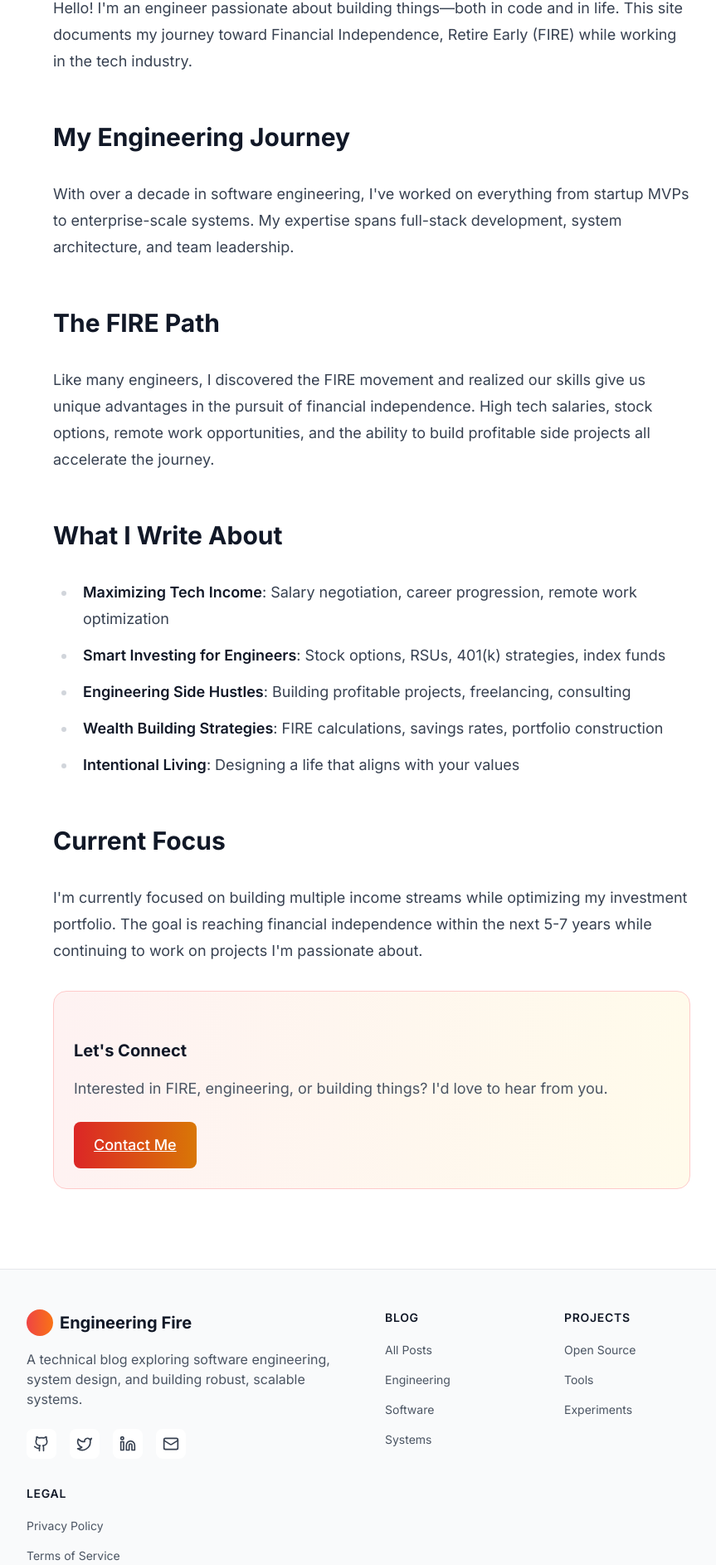
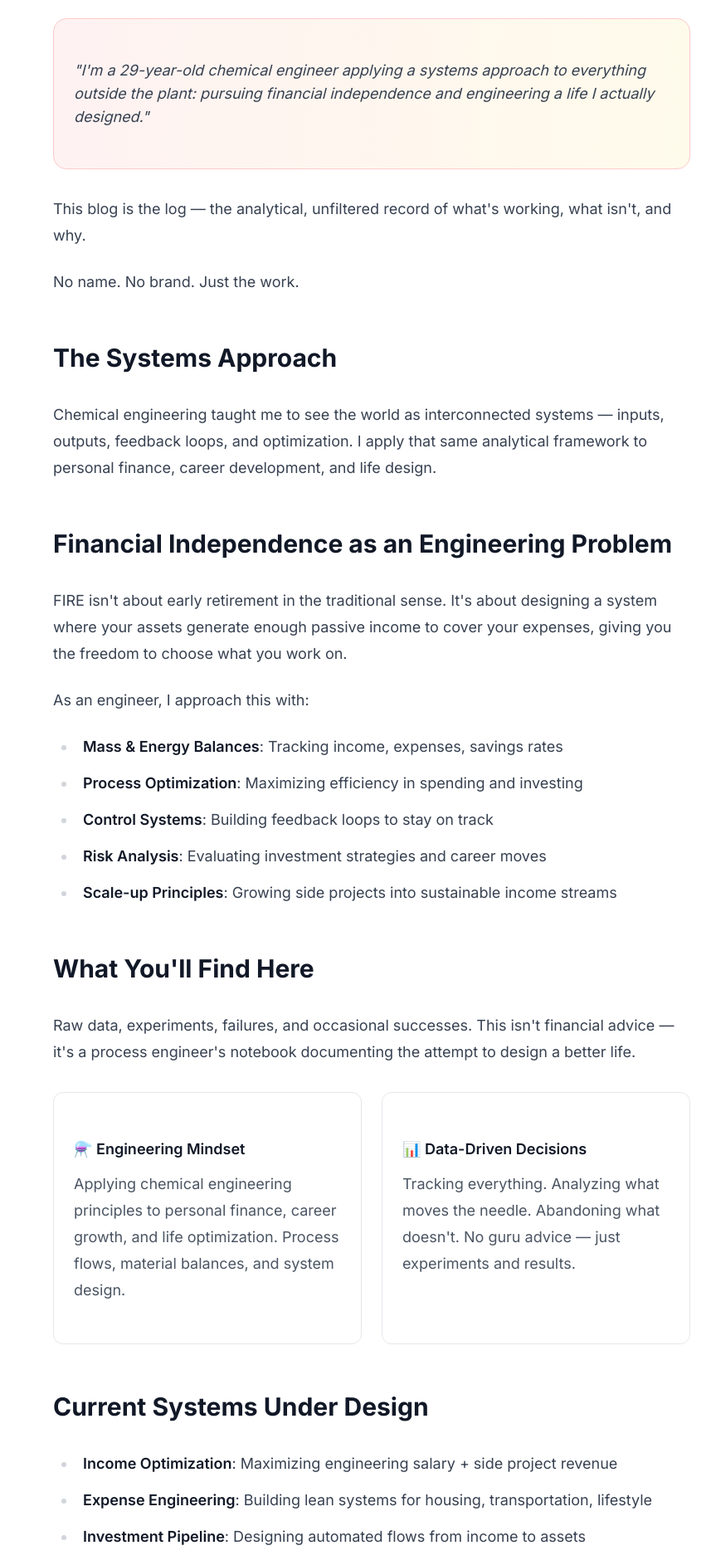
Before and after one commit to jdsebo15/engineering-fire, a Next.js app: page / in a window 1280 px wide. Shown: the part 467-2353 px from the top of the page at 83% size, without its empty margins (192-1055 px from the left). Built offline with nearby package versions, Linux system fonts and the light colour scheme.

Commit message:
Update About Me with personal statement: 29yo chemical engineer, systems approach to FIRE and life design

```diff
--- a/app/page.tsx
+++ b/app/page.tsx
@@ -3,53 +3,90 @@ export default async function Home() {
     <div className="max-w-3xl mx-auto">
       <div className="text-center mb-12">
         <div className="w-48 h-48 mx-auto rounded-full bg-gradient-to-br from-primary-100 to-amber-100 dark:from-primary-900/30 dark:to-amber-900/30 flex items-center justify-center mb-8">
-          <span className="text-8xl">👨‍💻</span>
+          <span className="text-8xl">⚗️</span>
         </div>
         <h1 className="text-4xl md:text-5xl font-bold text-gray-900 dark:text-white mb-4">
           About Me
         </h1>
         <p className="text-xl text-gray-600 dark:text-gray-300">
-          Engineer on the path to Financial Independence, Retire Early (FIRE)
+          Chemical engineer applying systems thinking to life design and financial independence
         </p>
       </div>
 
       <div className="prose prose-lg dark:prose-invert max-w-none">
+        <div className="p-6 mb-8 bg-gradient-to-r from-primary-50 to-amber-50 dark:from-gray-800 dark:to-gray-900 rounded-2xl border border-primary-200 dark:border-gray-700">
+          <p className="text-lg italic text-gray-700 dark:text-gray-300">
+            "I'm a 29-year-old chemical engineer applying a systems approach to everything outside the plant:
+            pursuing financial independence and engineering a life I actually designed."
+          </p>
+        </div>
+
         <p>
-          Hello! I'm an engineer passionate about building things—both in code and in life.
-          This site documents my journey toward Financial Independence, Retire Early (FIRE)
-          while working in the tech industry.
+          This blog is the log — the analytical, unfiltered record of what's working, what isn't, and why.
         </p>
 
-        <h2>My Engineering Journey</h2>
         <p>
-          With over a decade in software engineering, I've worked on everything from
-          startup MVPs to enterprise-scale systems. My expertise spans full-stack development,
-          system architecture, and team leadership.
+          No name. No brand. Just the work.
         </p>
 
-        <h2>The FIRE Path</h2>
+        <h2>The Systems Approach</h2>
         <p>
-          Like many engineers, I discovered the FIRE movement and realized our skills
-          give us unique advantages in the pursuit of financial independence. High tech
-          salaries, stock options, remote work opportunities, and the ability to build
-          profitable side projects all accelerate the journey.
+          Chemical engineering taught me to see the world as interconnected systems — inputs, outputs,
+          feedback loops, and optimization. I apply that same analytical framework to personal finance,
+          career development, and life design.
         </p>
 
-        <h2>What I Write About</h2>
+        <h2>Financial Independence as an Engineering Problem</h2>
+        <p>
+          FIRE isn't about early retirement in the traditional sense. It's about designing a system
+          where your assets generate enough passive income to cover your expenses, giving you the
+          freedom to choose what you work on.
+        </p>
+
+        <p>
+          As an engineer, I approach this with:
+        </p>
+
         <ul>
-          <li><strong>Maximizing Tech Income</strong>: Salary negotiation, career progression, remote work optimization</li>
-          <li><strong>Smart Investing for Engineers</strong>: Stock options, RSUs, 401(k) strategies, index funds</li>
-          <li><strong>Engineering Side Hustles</strong>: Building profitable projects, freelancing, consulting</li>
-          <li><strong>Wealth Building Strategies</strong>: FIRE calculations, savings rates, portfolio construction</li>
-          <li><strong>Intentional Living</strong>: Designing a life that aligns with your values</li>
+          <li><strong>Mass & Energy Balances</strong>: Tracking income, expenses, savings rates</li>
+          <li><strong>Process Optimization</strong>: Maximizing efficiency in spending and investing</li>
+          <li><strong>Control Systems</strong>: Building feedback loops to stay on track</li>
+          <li><strong>Risk Analysis</strong>: Evaluating investment strategies and career moves</li>
+          <li><strong>Scale-up Principles</strong>: Growing side projects into sustainable income streams</li>
         </ul>
 
-        <h2>Current Focus</h2>
+        <h2>What You'll Find Here</h2>
         <p>
-          I'm currently focused on building multiple income streams while optimizing
-          my investment portfolio. The goal is reaching financial independence within
-          the next 5-7 years while continuing to work on projects I'm passionate about.
+          Raw data, experiments, failures, and occasional successes. This isn't financial advice —
+          it's a process engineer's notebook documenting the attempt to design a better life.
         </p>
+
+        <div className="grid grid-cols-1 md:grid-cols-2 gap-6 mt-8">
+          <div className="p-6 bg-white dark:bg-gray-800 rounded-xl border border-gray-200 dark:border-gray-700">
+            <h3 className="text-lg font-semibold text-gray-900 dark:text-white mb-3">⚗️ Engineering Mindset</h3>
+            <p className="text-gray-600 dark:text-gray-300">
+              Applying chemical engineering principles to personal finance, career growth,
+              and life optimization. Process flows, material balances, and system design.
+            </p>
+          </div>
+
+          <div className="p-6 bg-white dark:bg-gray-800 rounded-xl border border-gray-200 dark:border-gray-700">
+            <h3 className="text-lg font-semibold text-gray-900 dark:text-white mb-3">📊 Data-Driven Decisions</h3>
+            <p className="text-gray-600 dark:text-gray-300">
+              Tracking everything. Analyzing what moves the needle. Abandoning what doesn't.
+              No guru advice — just experiments and results.
+            </p>
+          </div>
+        </div>
+
+        <h2>Current Systems Under Design</h2>
+        <ul>
+          <li><strong>Income Optimization</strong>: Maximizing engineering salary + side project revenue</li>
+          <li><strong>Expense Engineering</strong>: Building lean systems for housing, transportation, lifestyle</li>
+          <li><strong>Investment Pipeline</strong>: Designing automated flows from income to assets</li>
+          <li><strong>Skill Development</strong>: Continuous improvement as an engineer and investor</li>
+          <li><strong>Life Architecture</strong>: Intentional design of time, relationships, and purpose</li>
+        </ul>
 
         <div className="p-6 bg-gradient-to-r from-primary-50 to-amber-50 dark:from-gray-800 dark:to-gray-900 rounded-2xl border border-primary-200 dark:border-gray-700 mt-8">
           <h3 className="text-xl font-bold text-gray-900 dark:text-white mb-4">Let's Connect</h3>
```
